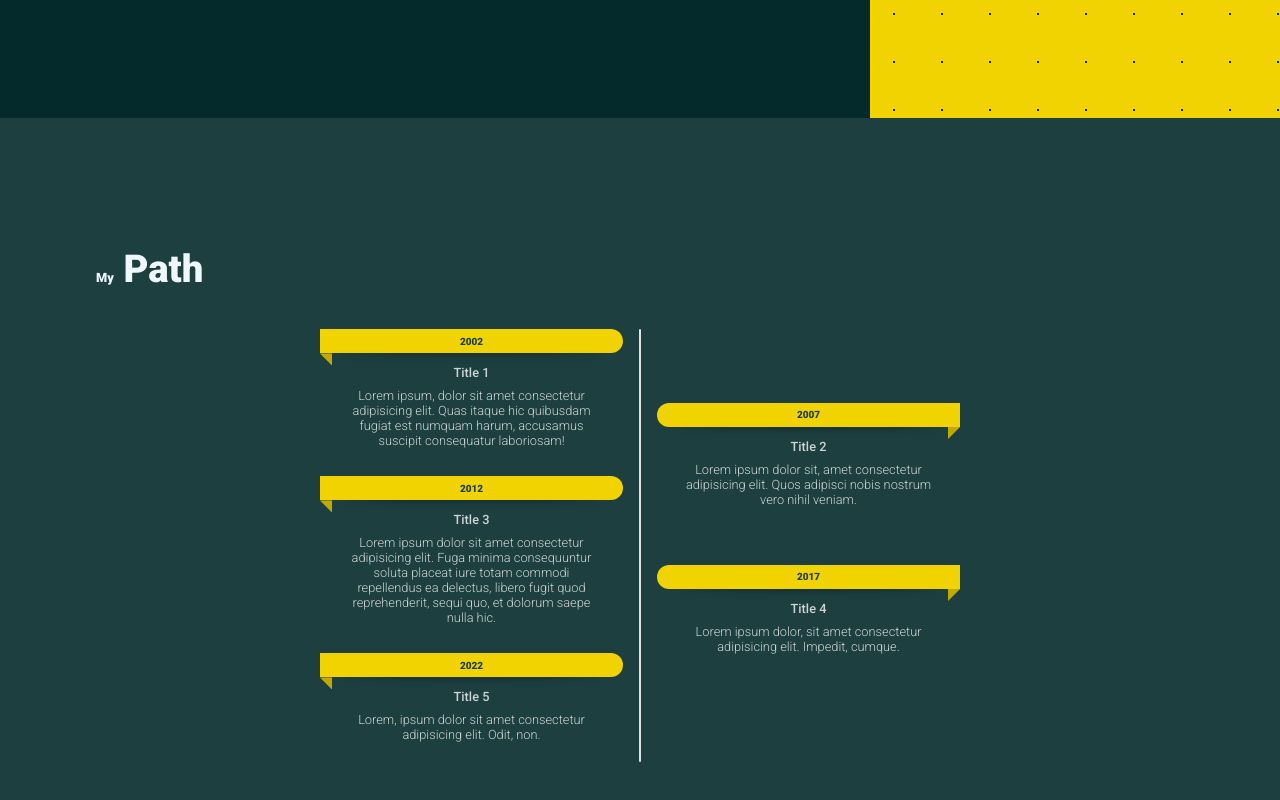
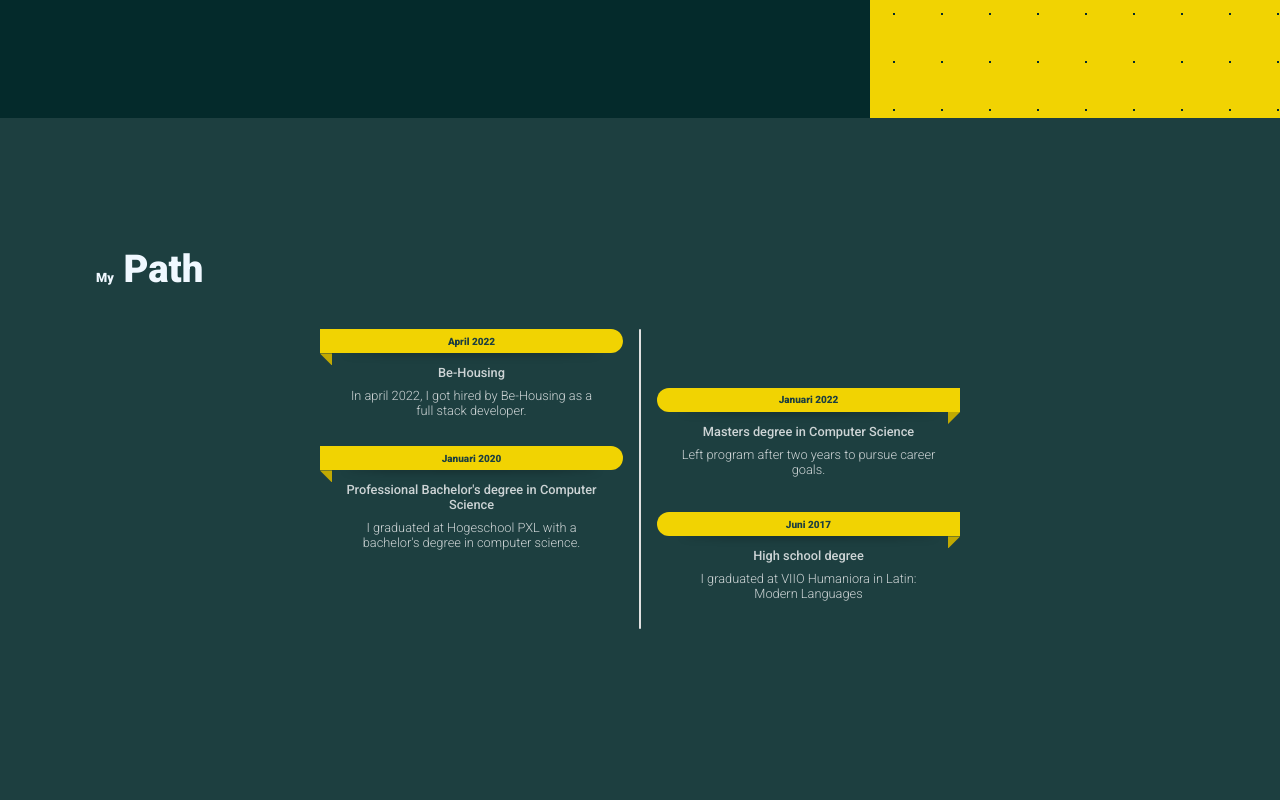
Before and after one commit to axelcolson/my-portfolio, a React (Create React App) app: page / in a window 1280 px wide. Shown: the part 682-1482 px from the top of the page. Built offline with nearby package versions, Linux system fonts and the light colour scheme.

Commit message:
Added appropriate text to the experience section

```diff
--- a/src/components/Experience.tsx
+++ b/src/components/Experience.tsx
@@ -22,29 +22,24 @@ const Experience: React.FC<ExperienceProps> = (props) => {
             </h2>
             <ul>
                 <li>
-                    <div className="date">2002</div>
-                    <div className="title">Title 1</div>
-                    <div className="descr">Lorem ipsum, dolor sit amet consectetur adipisicing elit. Quas itaque hic quibusdam fugiat est numquam harum, accusamus suscipit consequatur laboriosam!</div>
+                    <div className="date">April 2022</div>
+                    <div className="title">Be-Housing</div>
+                    <div className="descr">In april 2022, I got hired by Be-Housing as a full stack developer.</div>
                 </li>
                 <li>
-                    <div className="date">2007</div>
-                    <div className="title">Title 2</div>
-                    <div className="descr">Lorem ipsum dolor sit, amet consectetur adipisicing elit. Quos adipisci nobis nostrum vero nihil veniam.</div>
+                    <div className="date">Januari 2022</div>
+                    <div className="title">Masters degree in Computer Science</div>
+                    <div className="descr">Left program after two years to pursue career goals.</div>
                 </li>
                 <li>
-                    <div className="date">2012</div>
-                    <div className="title">Title 3</div>
-                    <div className="descr">Lorem ipsum dolor sit amet consectetur adipisicing elit. Fuga minima consequuntur soluta placeat iure totam commodi repellendus ea delectus, libero fugit quod reprehenderit, sequi quo, et dolorum saepe nulla hic.</div>
+                    <div className="date">Januari 2020</div>
+                    <div className="title">Professional Bachelor's degree in Computer Science</div>
+                    <div className="descr">I graduated at Hogeschool PXL with a bachelor's degree in computer science.</div>
                 </li>
                 <li>
-                    <div className="date">2017</div>
-                    <div className="title">Title 4</div>
-                    <div className="descr">Lorem ipsum dolor, sit amet consectetur adipisicing elit. Impedit, cumque.</div>
-                </li>
-                <li>
-                    <div className="date">2022</div>
-                    <div className="title">Title 5</div>
-                    <div className="descr">Lorem, ipsum dolor sit amet consectetur adipisicing elit. Odit, non.</div>
+                    <div className="date">Juni 2017</div>
+                    <div className="title">High school degree</div>
+                    <div className="descr">I graduated at VIIO Humaniora in Latin: Modern Languages</div>
                 </li>
             </ul>
         </div>
```
